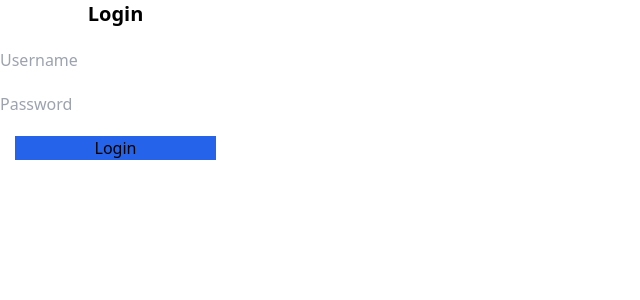
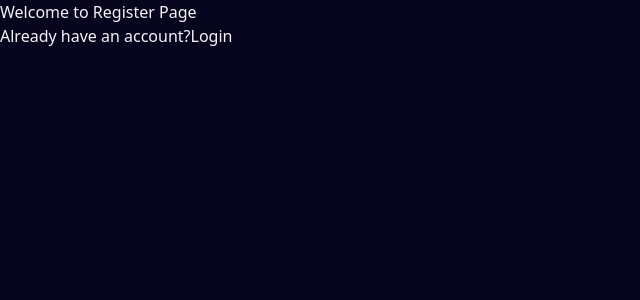
Before and after one commit to JaoShiGitHub/funny_quotes, a React (Create React App) app in the folder frontend/: page /register in a window 1280 px wide. Shown: the top 300 px of the page, without its empty margins (0-640 px from the left). Built offline with nearby package versions, Linux system fonts and the light colour scheme; no server answers.

Commit message:
Navigate to login and register page

```diff
--- a/frontend/src/App.tsx
+++ b/frontend/src/App.tsx
@@ -7,7 +7,7 @@ function App(): React.ReactElement {
   const auth = useAuth();
 
   return (
-    <div className="App">
+    <div className="bg-background text-zinc-100 min-h-screen">
       {auth.isAuthenticated ? <AuthenticatedApp /> : <UnauthenticatedApp />}
     </div>
   );
--- a/frontend/src/pages/HomePage.tsx
+++ b/frontend/src/pages/HomePage.tsx
@@ -1,7 +1,19 @@
-import React from 'react';
+import React from "react";
+import { useAuth } from "../contexts/Authentication";
 
 function HomePage(): React.ReactElement {
-    return <div className='text-red-500'>Welcome to Home Page</div>;
+  const { logout } = useAuth();
+
+  const handleLogout = async (): Promise<void> => {
+    await logout();
+  };
+
+  return (
+    <div className="text-red-500">
+      Welcome to Home Page
+      <button onClick={handleLogout}>Logout</button>
+    </div>
+  );
 }
 
 export default HomePage;
--- a/frontend/src/pages/LoginPage.tsx
+++ b/frontend/src/pages/LoginPage.tsx
@@ -1,14 +1,18 @@
-import React, { useState, FormEvent, ChangeEvent } from 'react';
-import { useAuth } from '../contexts/Authentication';
+import React, { useState, FormEvent, ChangeEvent } from "react";
+import { useNavigate } from "react-router-dom";
+import { useAuth } from "../contexts/Authentication";
 
 function LoginPage(): React.ReactElement {
-    const [username, setUsername] = useState<string>("")
+  const [username, setUsername] = useState<string>("");
   const [password, setPassword] = useState<string>("");
   const [errorMessage, setErrorMessage] = useState<string>("");
 
+  const navigate = useNavigate();
   const { login } = useAuth();
 
-    const handleLoginSubmit = async (e: FormEvent<HTMLFormElement>): Promise<void> => {
+  const handleLoginSubmit = async (
+    e: FormEvent<HTMLFormElement>
+  ): Promise<void> => {
     e.preventDefault();
     try {
       await login({
@@ -18,35 +22,50 @@ function LoginPage(): React.ReactElement {
     } catch (error) {
       setErrorMessage("Username or password is incorrect.");
     }
-    }
+  };
 
-    return <div>
-        <form className='flex flex-col justify-center items-center w-fit gap-y-5' onSubmit={handleLoginSubmit}>
-            <h1 className='text-xl font-extrabold '>Login</h1>
+  return (
+    <div>
+      <form
+        className="flex flex-col justify-center items-center w-fit gap-y-5"
+        onSubmit={handleLoginSubmit}
+      >
+        <h1 className="text-xl font-extrabold ">Login</h1>
         <label htmlFor="username">
-                <input type="text"
+          <input
+            type="text"
             id="username"
             className="text-black"
             name="username"
-                    placeholder='Username'
+            placeholder="Username"
             value={username}
             onChange={(e) => setUsername(e.target.value)}
-                    required />
+            required
+          />
         </label>
         <label htmlFor="password">
-                <input type="text"
+          <input
+            type="text"
             id="password"
             className="text-black"
             name="password"
-                    placeholder='Password'
+            placeholder="Password"
             value={password}
             onChange={(e) => setPassword(e.target.value)}
-                    required />
+            required
+          />
         </label>
         {errorMessage || null}
-            <button className='bg-blue-600 px-20'>Login</button>
+        <button className="bg-blue-600 px-20">Login</button>
       </form>
-    </div>;
+      <p>
+        Don't have an account?{" "}
+        <button className="" onClick={() => navigate("/register")}>
+          Register
+        </button>
+      </p>
+    </div>
+  );
 }
 
 export default LoginPage;
--- a/frontend/src/pages/RegisterPage.tsx
+++ b/frontend/src/pages/RegisterPage.tsx
@@ -1,7 +1,17 @@
-import React from 'react';
+import React from "react";
+import { useNavigate } from "react-router-dom";
 
 function RegisterPage(): React.ReactElement {
-    return <div>Welcome to Register Page</div>;
+  const navigate = useNavigate();
+  return (
+    <div>
+      Welcome to Register Page
+      <p>
+        Already have an account?
+        <button onClick={() => navigate("/login")}>Login</button>
+      </p>
+    </div>
+  );
 }
 
 export default RegisterPage;
--- a/frontend/src/pages/UnAuthenticatedApp.tsx
+++ b/frontend/src/pages/UnAuthenticatedApp.tsx
@@ -1,6 +1,7 @@
 import { Route, Routes } from "react-router-dom";
 import React from "react";
 import LoginPage from "./LoginPage";
+import RegisterPage from "./RegisterPage";
 
 function UnauthenticatedApp(): React.ReactElement {
   return (
@@ -9,6 +10,7 @@ function UnauthenticatedApp(): React.ReactElement {
         <Route path="*" element={<LoginPage />} />
         <Route path="/" element={<LoginPage />} />
         <Route path="/login" element={<LoginPage />} />
+        <Route path="/register" element={<RegisterPage />} />
       </Routes>
     </div>
   );
```
Lines whose indentation alone changed are shown as unchanged.
